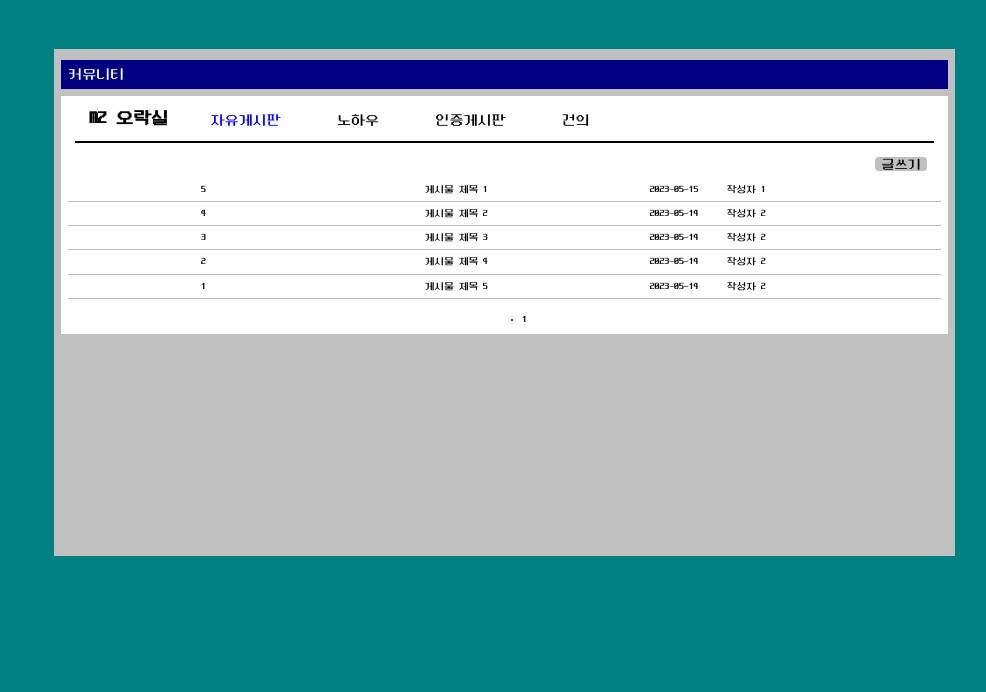
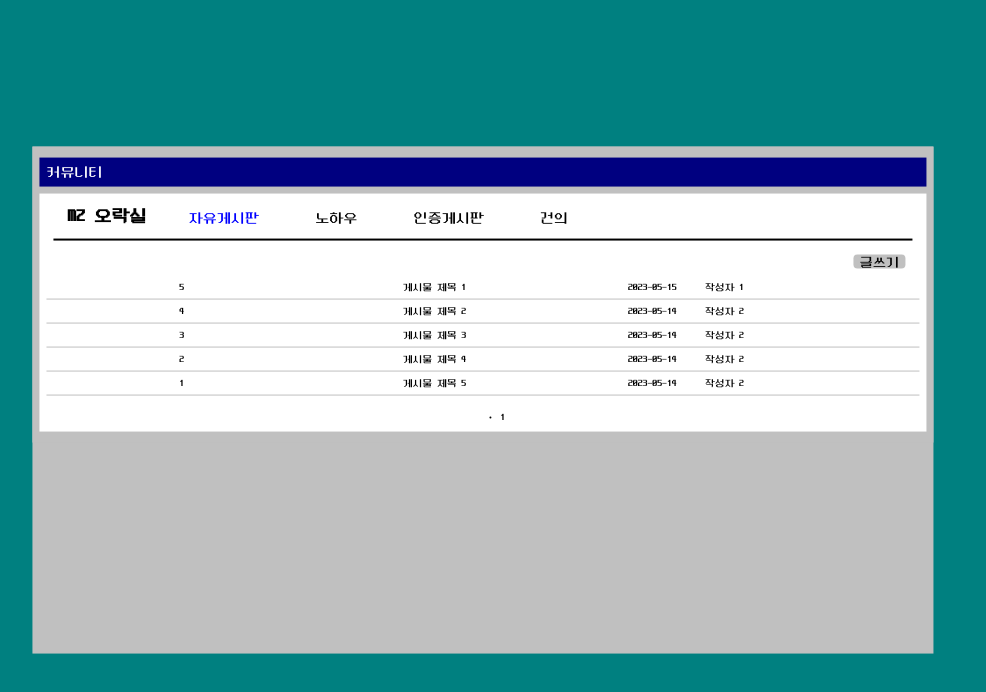
Before and after one commit to MZgaMeZone/gaMeZone, a React (Create React App) app in the folder FrontEnd/: page /community in a window 1280 px wide. Shown: the top 692 px of the page, without its empty margins (157-1143 px from the left). Built offline with nearby package versions, Linux system fonts and the light colour scheme.

Commit message:
[fix] 메인 컨테이너 위치 변경

```diff
--- a/FrontEnd/src/components/Boards/CreatePost.tsx
+++ b/FrontEnd/src/components/Boards/CreatePost.tsx
@@ -72,7 +72,10 @@ export default CreatePost;
 
 const PostSection = styled.div`
   background-color: var(--background--gray);
-  margin: 7rem 0 0 30rem;
+  position: absolute;
+  top: 50%;
+  left: 50%;
+  transform: translate(-50%, -50%);
   width: 128rem;
   height: 72rem;
   padding: 0.5rem 0;
--- a/FrontEnd/src/pages/communityPage/community.tsx
+++ b/FrontEnd/src/pages/communityPage/community.tsx
@@ -27,7 +27,10 @@ const Community = () => {
 export default Community;
 
 const CommunitySection = styled.div`
-  margin: 7rem 0 0 30rem;
+  position: absolute;
+  top: 50%;
+  left: 50%;
+  transform: translate(-50%, -50%);
   background-color: var(--background--gray);
   width: 128rem;
   height: 72rem;
```
